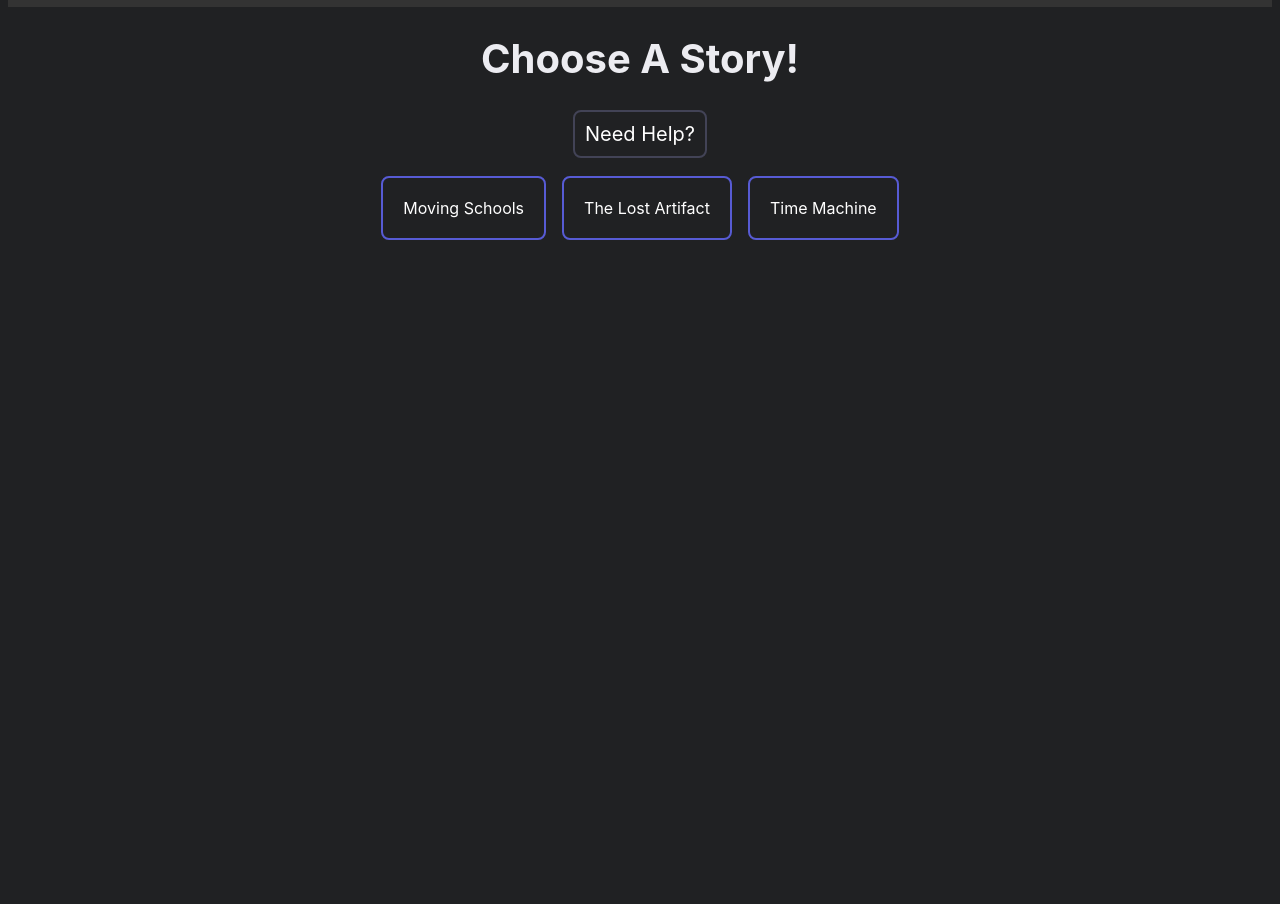
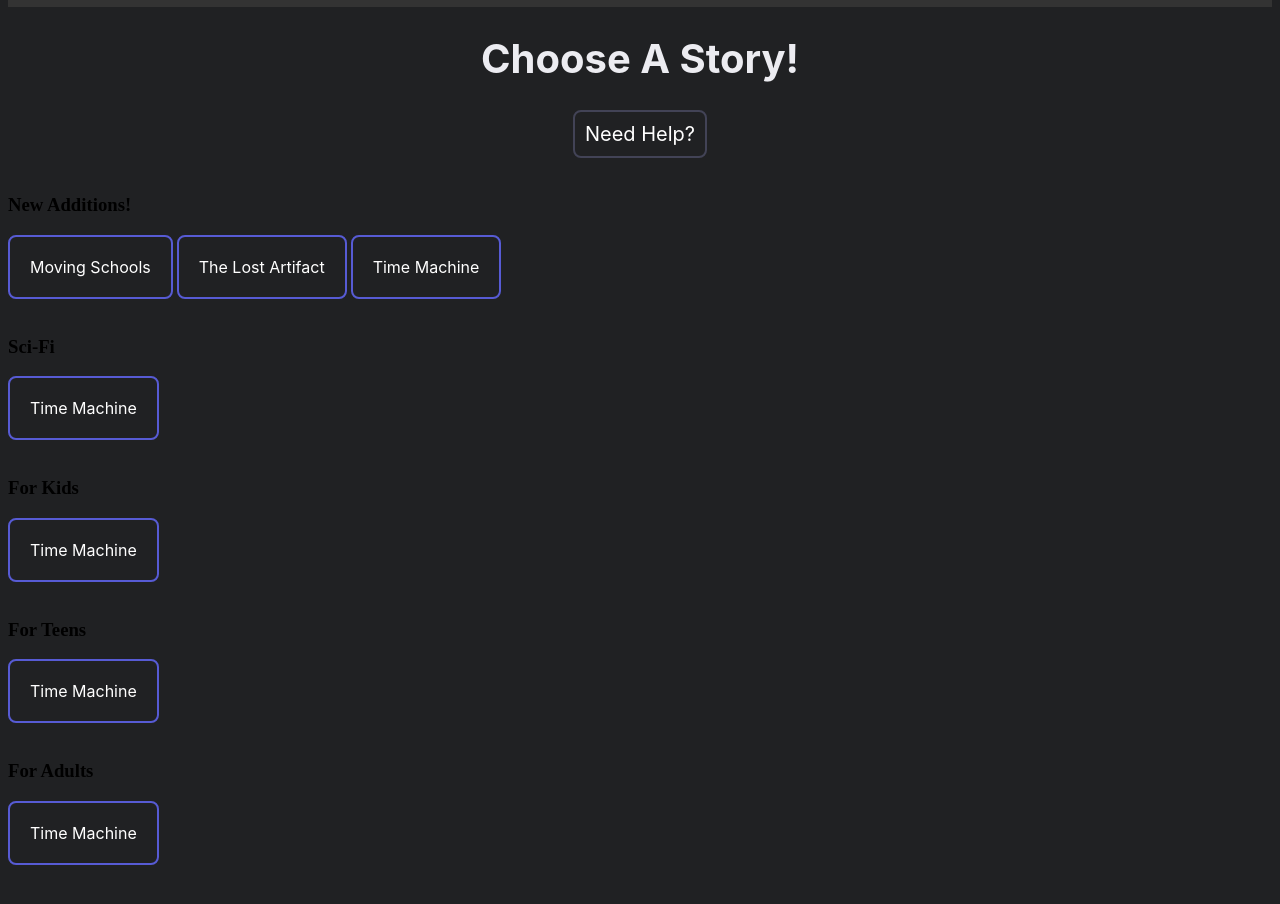
Before and after one commit to skyturtlerocket/FBLA-StoryWeave, a website: page public/explore.html in a window 1280 px wide. Shown: the part 66-970 px from the top of the page. Before the commit the page ends 800 px from the top, so only its background shows below. Drawn offline with Linux system fonts and the light colour scheme.

Commit message:
Update explore.html

```diff
--- a/public/explore.html
+++ b/public/explore.html
@@ -27,7 +27,6 @@
     </nav>
 
     <h1>Choose A Story!</h1>
-
     <center>
     <!--link that you can hover over for additional information-->
     <div class="description-container">
@@ -39,10 +38,10 @@
         </div>
     </div>
     </center>
-
     <br>
-
-    <div class="explore-links">
+    <h3>New Additions!</h3>
+    <!--<div class="explore-links-->
+    <div class="stories">
     <div class="description-container">
         <!--the link-->
         <a class="box-link" href="/story.html?id=0">Moving Schools</a>
@@ -77,5 +76,57 @@
         </div>
     </div>
     </div>
+    <br>
+    <h3>Sci-Fi</h3>
+    <div class="stories">
+        <div class="description-container">
+            <a class="box-link" href="/story.html?id=2">Time Machine</a>
+            <div class="description-text">
+                You're a mad scientist who's developed a time machine. However you've made some miscalculations and you can only use it once. Where will you go?
+                <br>
+                <br>
+                Categories: adventure, sci-fi, 4 endings
+            </div>
+        </div>
+    </div>
+    <br>
+    <h3>For Kids</h3>
+    <div class="stories">
+        <div class="description-container">
+            <a class="box-link" href="/story.html?id=2">Time Machine</a>
+            <div class="description-text">
+                You're a mad scientist who's developed a time machine. However you've made some miscalculations and you can only use it once. Where will you go?
+                <br>
+                <br>
+                Categories: adventure, sci-fi, 4 endings
+            </div>
+        </div>
+    </div>
+    <br>
+    <h3>For Teens</h3>
+    <div class="stories">
+        <div class="description-container">
+            <a class="box-link" href="/story.html?id=2">Time Machine</a>
+            <div class="description-text">
+                You're a mad scientist who's developed a time machine. However you've made some miscalculations and you can only use it once. Where will you go?
+                <br>
+                <br>
+                Categories: adventure, sci-fi, 4 endings
+            </div>
+        </div>
+    </div>
+    <br>
+    <h3>For Adults</h3>
+    <div class="stories">
+        <div class="description-container">
+            <a class="box-link" href="/story.html?id=2">Time Machine</a>
+            <div class="description-text">
+                You're a mad scientist who's developed a time machine. However you've made some miscalculations and you can only use it once. Where will you go?
+                <br>
+                <br>
+                Categories: adventure, sci-fi, 4 endings
+            </div>
+        </div>
+    </div>
 </body>
 </html>
```
